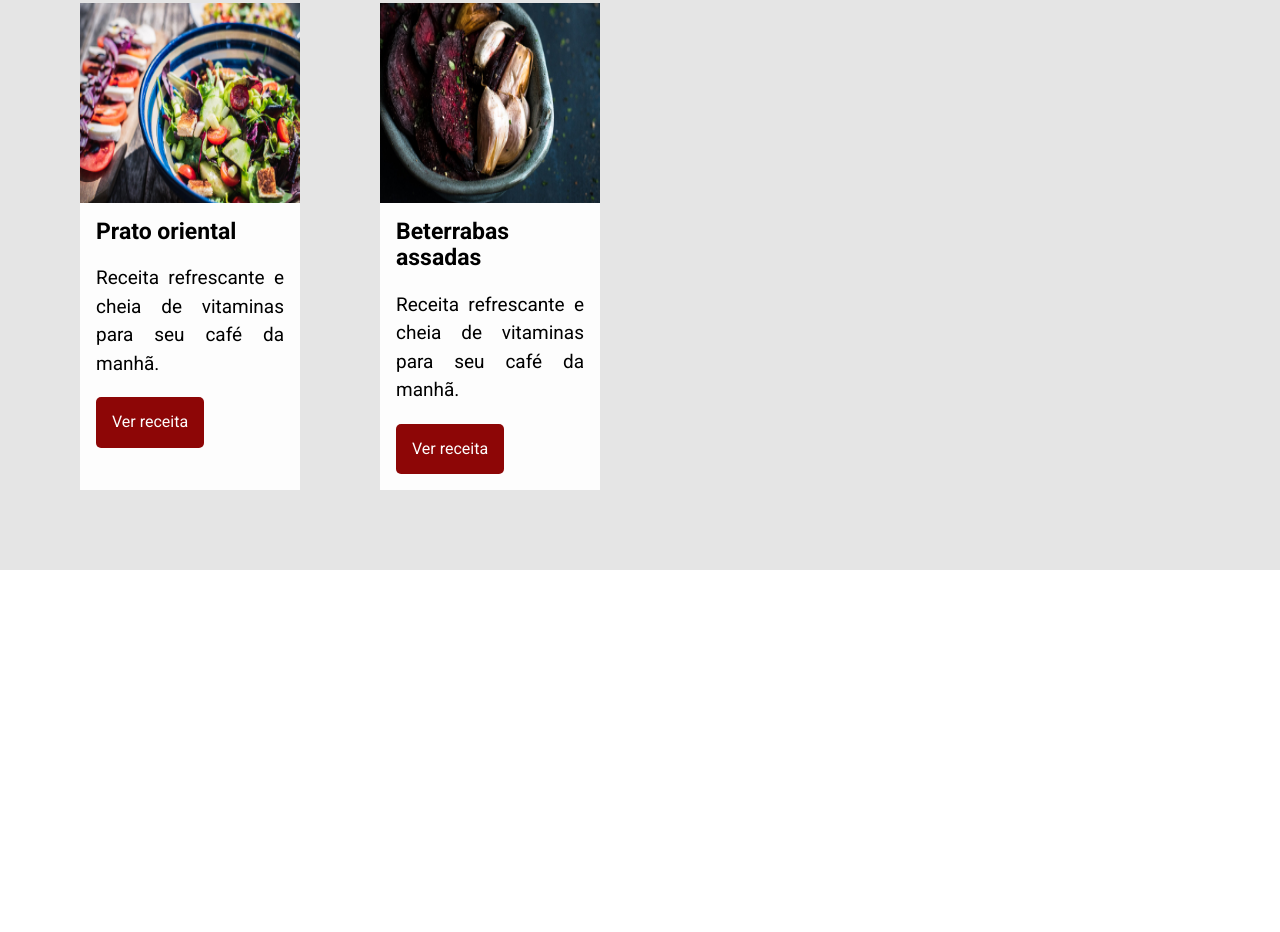
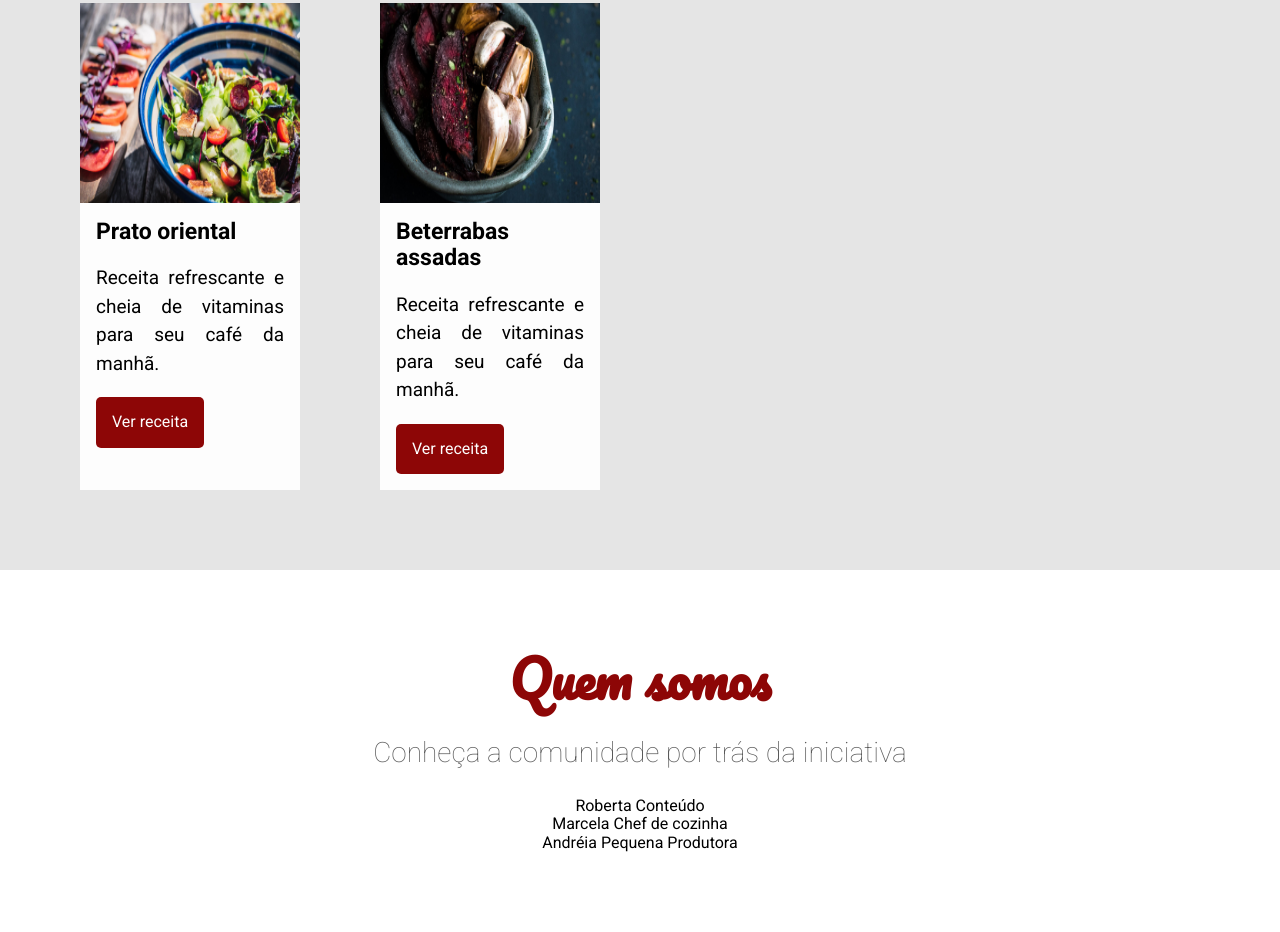
Before and after one commit to paulovieiraa/estudos-alura, a plain HTML site: page Atomic Design - Arquitetura Css/index.html in a window 1280 px wide. Shown: the part 1708-2640 px from the top of the page. Before the commit the page ends 2278 px from the top, so only its background shows below. Drawn offline with Linux system fonts and the light colour scheme.

Commit message:
quem somos

```diff
--- /dev/null
+++ b/Atomic Design - Arquitetura Css/assets/css/quem-somos/quem-somos-descricao.css
@@ -0,0 +1,5 @@
+.quem-somos__descricao{
+    font-weight: 100;
+    font-size: 1.75rem;
+    color: #595959;
+}
--- /dev/null
+++ b/Atomic Design - Arquitetura Css/assets/css/quem-somos/quem-somos-titulo.css
@@ -0,0 +1,7 @@
+.quem-somos__titulo {
+    margin-bottom: 1rem;
+    color: #8d0606;
+    font-size: 3.1875rem;
+    font-family: Pacifico, cursive;
+
+}
--- /dev/null
+++ b/Atomic Design - Arquitetura Css/assets/css/quem-somos/quem-somos.css
@@ -0,0 +1,4 @@
+.quem-somos{
+    text-align: center;
+    padding: 5rem;
+}
--- a/Atomic Design - Arquitetura Css/index.html
+++ b/Atomic Design - Arquitetura Css/index.html
@@ -26,6 +26,9 @@
     <link href="./assets/css/receita/receita-descricao.css" rel="stylesheet" />
     <link href="./assets/css/receita/receita-imagem.css" rel="stylesheet" />
     <link href="./assets/css/receita/receita-titulo.css" rel="stylesheet" />
+    <link href="./assets/css/quem-somos/quem-somos.css" rel="stylesheet"/>
+    <link href="./assets/css/quem-somos/quem-somos-descricao.css" rel="stylesheet"/>
+    <link href="./assets/css/quem-somos/quem-somos-titulo.css" rel="stylesheet"/>
 </head>
 
 <body>
@@ -104,6 +107,28 @@
             </div>
         </div>
     </section>
+
+    <section class="quem-somos">
+        <h3 class="quem-somos__titulo">Quem somos</h3>
+        <p class="quem-somos__descricao">Conheça a comunidade por trás da iniciativa</p>
+        <div class="pessoas">
+            <div class="pessoa">
+                <div class="pessoa__imagem pessoa__imagem--roberta"></div>
+                <span class="pessoa__nome">Roberta</span>
+                <span class="pessoa__funcao">Conteúdo</span>
+            </div>
+            <div class="pessoa">
+                <div class="pessoa__imagem pessoa__imagem--marcela"></div>
+                <span class="pessoa__nome">Marcela</span>
+                <span class="pessoa__funcao">Chef de cozinha</span>
+            </div>
+            <div class="pessoa">
+                <div class="pessoa__imagem pessoa__imagem--andreia"></div>
+                <span class="pessoa__nome">Andréia</span>
+                <span class="pessoa__funcao">Pequena Produtora</span>
+            </div>
+        </div>
+    </section>
 </body>
 
 </html>
```
